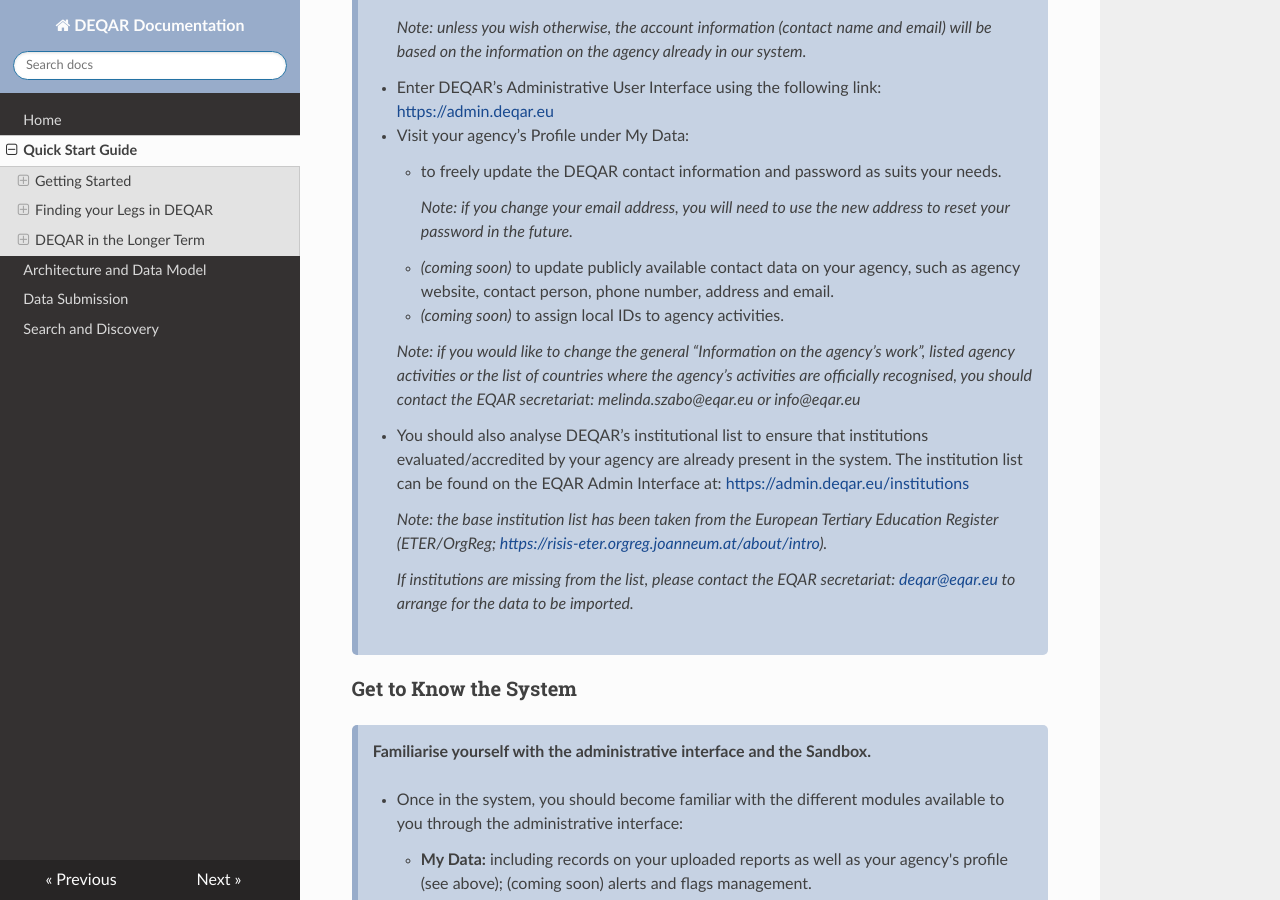
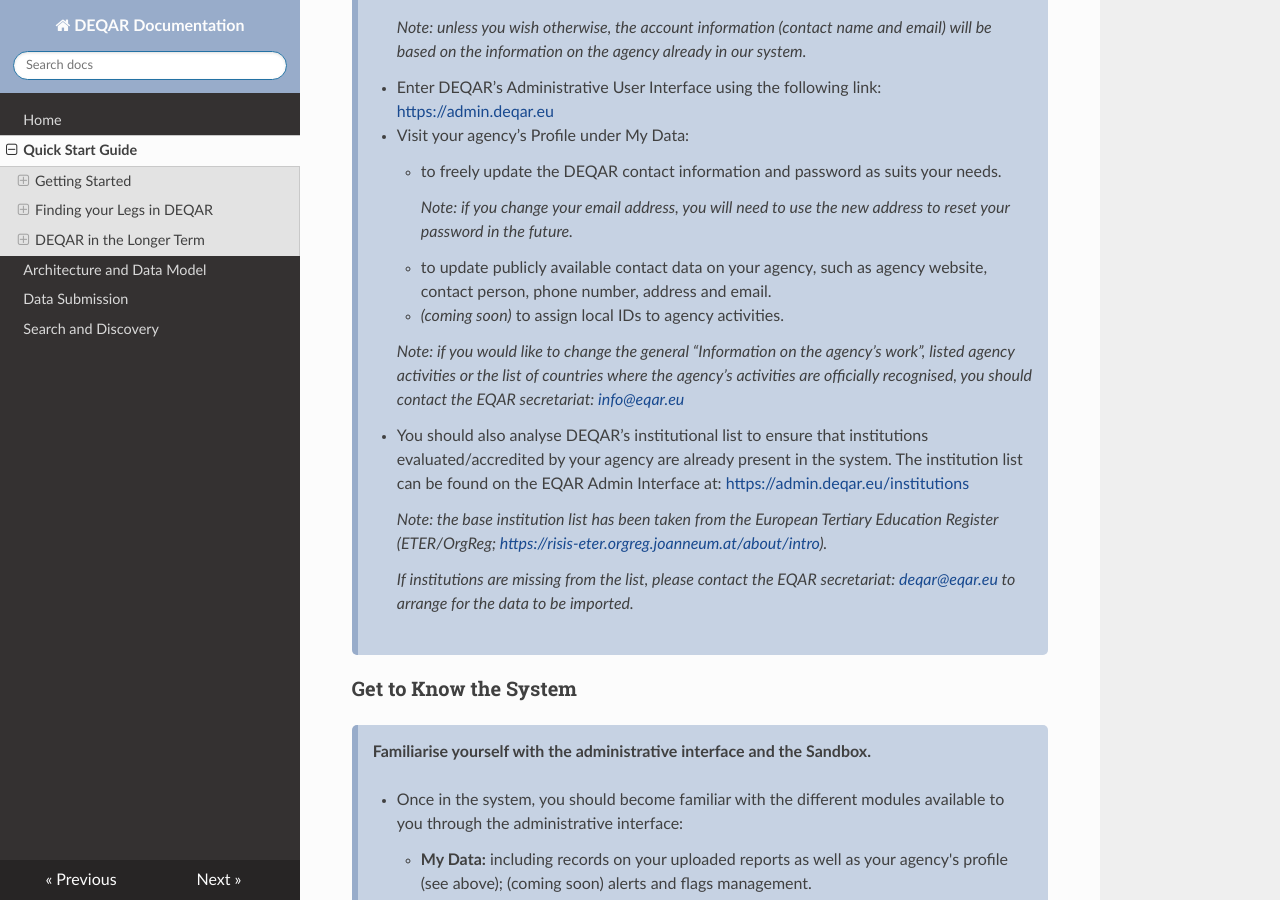
Before and after one commit to EQAR/deqar-docs, an MkDocs documentation site: the page built from docs/quick_start_guide.md, in a window 1280 px wide and 900 px high, scrolled down 2263 px. Built offline with MkDocs 1.6.1, drawn with Linux system fonts in a browser that asks for light colours; nearby versions of some CDN libraries; some of the changed text lies outside the part shown.

Commit message:
replace personal emails by functional ones

```diff
--- a/docs/quick_start_guide.md
+++ b/docs/quick_start_guide.md
@@ -22,7 +22,7 @@
 >
 >     _Note: the list of eligible activities can be found on the register record for the agency ([https://www.eqar.eu/register/agencies/](https://www.eqar.eu/register/agencies/)) and also in the DEQAR administrative interface  accessible after the agency activates its account (see below: [Activate your Account](quick_start_guide.md#activate_your_account))._
 >
->     _If a new activity is introduced, then a formal change report should be submitted to the EQAR secretariat before the activity is deemed eligible in DEQAR. For other changes to activities, please contact the EQAR secretariat: melinda.szabo@eqar.eu or info@eqar.eu_
+>     _If a new activity is introduced, then a formal change report should be submitted to the EQAR secretariat before the activity is deemed eligible in DEQAR. For other changes to activities, please contact the EQAR secretariat: [info@eqar.eu](mailto:info@eqar.eu)_
 >
 > - Only upload **reports created since the date of the agency’s registration** on EQAR (i.e. the date of the first external review of your agency against the ESG).
 >
@@ -76,11 +76,11 @@
 >
 >         _Note: if you change your email address, you will need to use the new address to reset your password in the future._
 >
->     - _(coming soon)_ to update publicly available contact data on your agency, such as agency website, contact person, phone number, address and email.
+>     - to update publicly available contact data on your agency, such as agency website, contact person, phone number, address and email.
 >
 >     - _(coming soon)_ to assign local IDs to agency activities.
 >
->     _Note: if you would like to change the general “Information on the agency’s work”, listed agency activities or the list of countries where the agency’s activities are officially recognised, you should contact the EQAR secretariat: melinda.szabo@eqar.eu or info@eqar.eu_
+>     _Note: if you would like to change the general “Information on the agency’s work”, listed agency activities or the list of countries where the agency’s activities are officially recognised, you should contact the EQAR secretariat: [info@eqar.eu](mailto:info@eqar.eu)_
 >
 > - You should also analyse DEQAR’s institutional list to ensure that institutions evaluated/accredited by your agency are already present in the system.  The institution list can be found on the EQAR Admin Interface at: [https://admin.deqar.eu/institutions](https://admin.deqar.eu/institutions)
 >
@@ -145,10 +145,4 @@
 >
 > _Note: the DEQAR front end user interface is built using an API. This means that any agency may embed a version of DEQAR (included full search functionality) in its own website to alleviate some of the burden on the local IT team._
 
-### Follow the DEQAR Project
-
-> **Find out more about the Commission-funded DEQAR Project, scheduled to run until end of October 2019.**
->
-> We invite you to visit our DEQAR Project pages on the EQAR website at: [https://www.eqar.eu/qa-results/deqar-project/](https://www.eqar.eu/qa-results/deqar-project/)
-
 [Download Quick Start Guide](files/DEQARStartUpPackage_v2.pdf)
```
